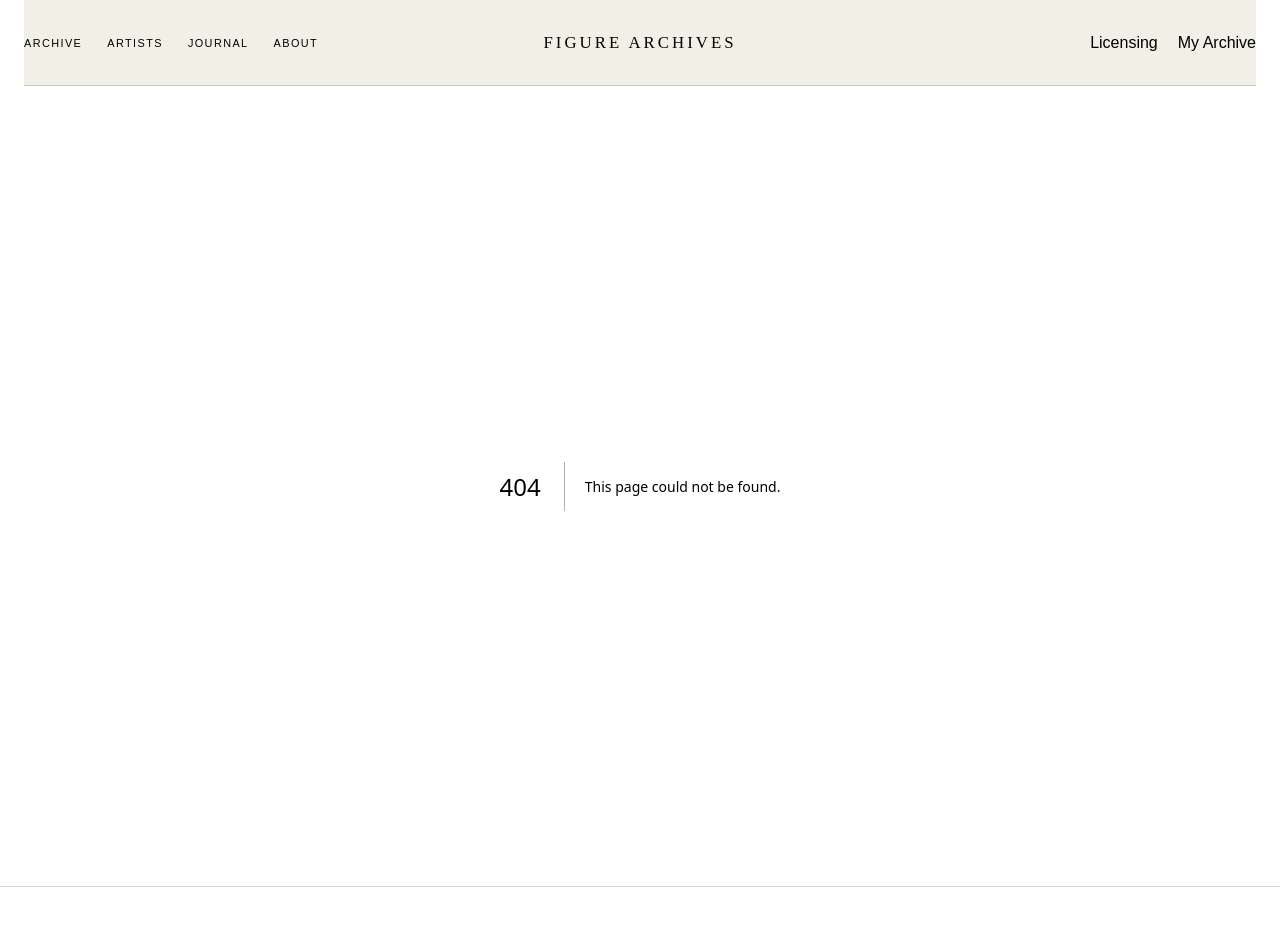
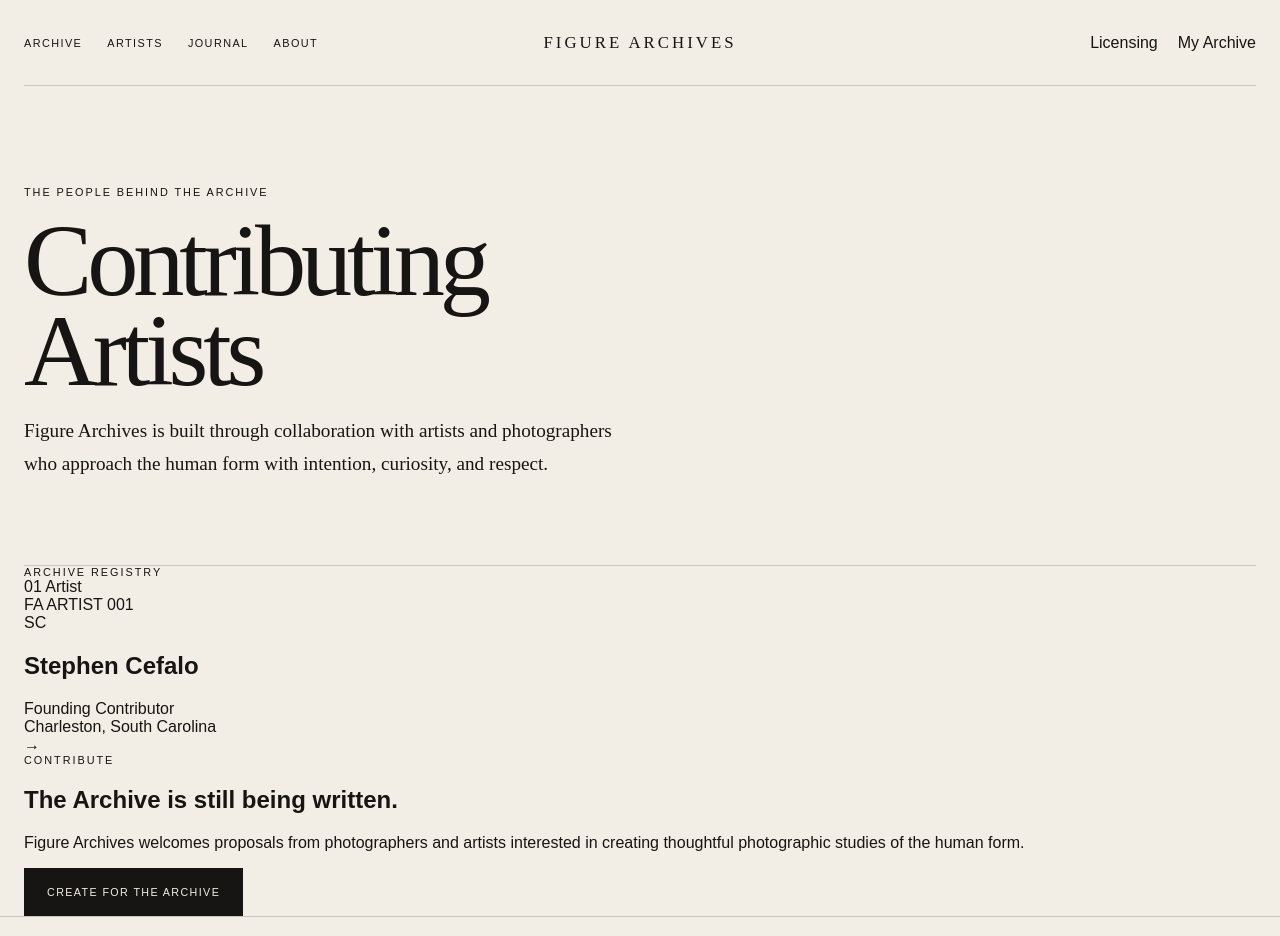
Before and after one commit to stephencefalo/figure-archives, a Next.js app: page /artists in a window 1280 px wide. Before the commit this address had no page. Shown: the top 936 px of the page. Built offline with nearby package versions, Linux system fonts and the light colour scheme.

Commit message:
Create page.tsx

```diff
--- /dev/null
+++ b/app/artists/page.tsx
@@ -0,0 +1,109 @@
+import Link from "next/link";
+import type { Metadata } from "next";
+
+import { artists } from "@/lib/artists";
+
+export const metadata: Metadata = {
+  title: "Contributing Artists",
+  description:
+    "Meet the photographers and artists creating original figure studies for Figure Archives.",
+};
+
+export default function ArtistsPage() {
+  return (
+    <main>
+      <section className="page-hero shell">
+        <div className="eyebrow">
+          The People Behind the Archive
+        </div>
+
+        <h1>
+          Contributing
+          <br />
+          Artists
+        </h1>
+
+        <p>
+          Figure Archives is built through collaboration with
+          artists and photographers who approach the human form
+          with intention, curiosity, and respect.
+        </p>
+      </section>
+
+      <section className="artist-directory shell">
+        <div className="directory-heading">
+          <div className="eyebrow">
+            Archive Registry
+          </div>
+
+          <span>
+            {String(artists.length).padStart(2, "0")}{" "}
+            {artists.length === 1 ? "Artist" : "Artists"}
+          </span>
+        </div>
+
+        {artists.map((artist) => (
+          <Link
+            href={`/artists/${artist.slug}`}
+            className="artist-row"
+            key={artist.archiveId}
+          >
+            <div className="artist-number">
+              {artist.archiveId}
+            </div>
+
+            <div className="artist-portrait">
+              <span>
+                {artist.name
+                  .split(" ")
+                  .map((name) => name[0])
+                  .join("")}
+              </span>
+            </div>
+
+            <div className="artist-name">
+              <h2>{artist.name}</h2>
+
+              <span>{artist.role}</span>
+            </div>
+
+            <div className="artist-location">
+              {artist.location}
+            </div>
+
+            <div className="artist-arrow">
+              →
+            </div>
+          </Link>
+        ))}
+      </section>
+
+      <section className="artist-directory-footer">
+        <div className="shell">
+          <div>
+            <div className="eyebrow">
+              Contribute
+            </div>
+
+            <h2>
+              The Archive is
+              still being written.
+            </h2>
+          </div>
+
+          <div>
+            <p>
+              Figure Archives welcomes proposals from
+              photographers and artists interested in creating
+              thoughtful photographic studies of the human form.
+            </p>
+
+            <Link href="/contribute" className="btn dark">
+              Create for the Archive
+            </Link>
+          </div>
+        </div>
+      </section>
+    </main>
+  );
+}
```
